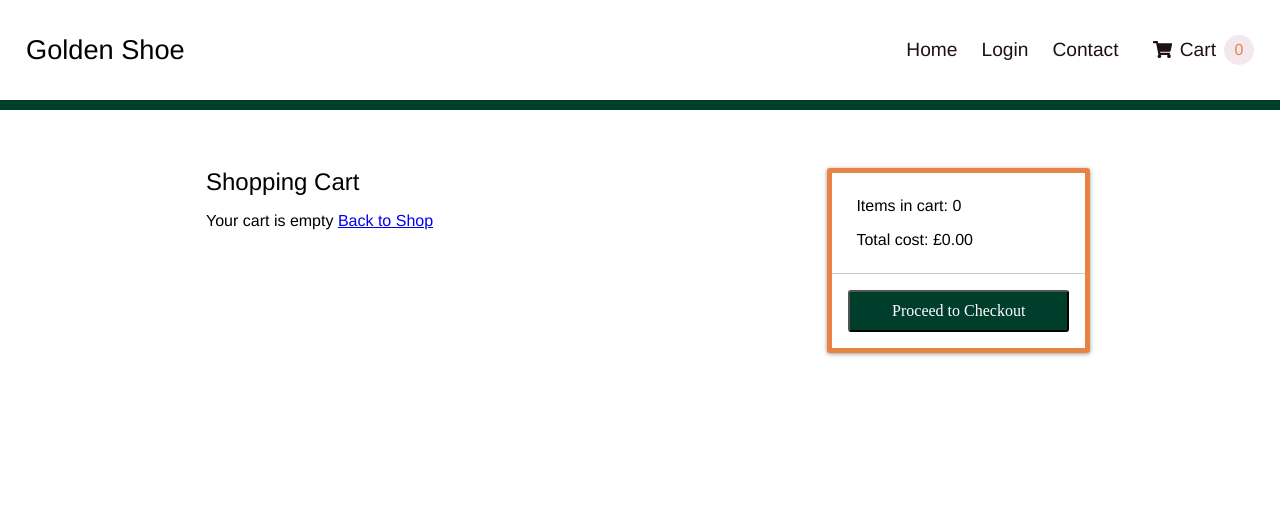
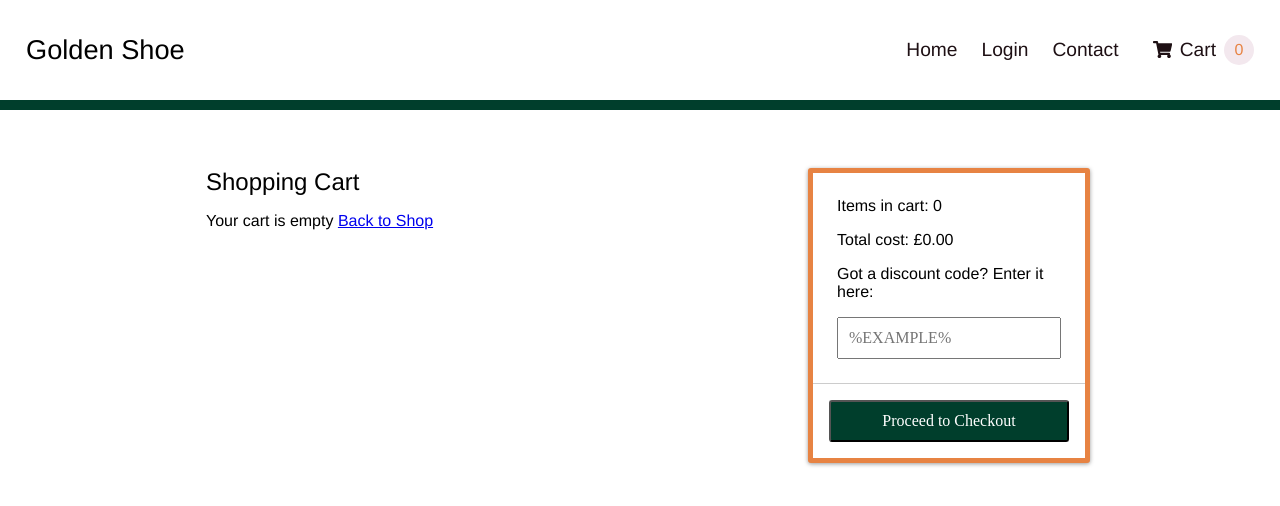
Before and after one commit to katebry/golden-shoe-store, a React (Create React App) app in the folder frontend/: page /cart in a window 1280 px wide. Shown: the top 506 px of the page. Built offline with nearby package versions, Linux system fonts and the light colour scheme.

Commit message:
feat: added discount code field to Cart

```diff
--- a/frontend/src/pages/Cart.js
+++ b/frontend/src/pages/Cart.js
@@ -1,14 +1,26 @@
+import { useState } from "react";
 import "./Cart.css";
 import { CartItem } from "../components/index";
 import { useSelector, useDispatch } from "react-redux";
 import { Link } from "react-router-dom";
 import { addToCart, removeFromCart } from "../redux/actions/cartActions";
+import styled from "styled-components";
+
+const InputWrapper = styled.div`
+  padding: 8px;
+`;
+
+const StyledOfferText = styled.div`
+  font-weight: bold;
+  padding: 8px;
+`
 
 export const CartPage = () => {
   const dispatch = useDispatch();
 
   const cart = useSelector((state) => state.cart);
   const { cartItems } = cart;
+  const [discount, setDiscount] = useState("");
 
   const quantityChangeHandler = (id, quantity) => {
     dispatch(addToCart(id, quantity));
@@ -57,8 +69,17 @@ export const CartPage = () => {
           <p>Items in cart: {getCartCount()}</p>
           <p>Total cost: £{getCartTotal().toFixed(2)}</p>
           {getCartTotal().toFixed(2) >= 60 && (
-            <p>Congratulations, you qualify for our £10 off discount!</p>
+            <StyledOfferText>Congratulations, you qualify for our £10 off discount!</StyledOfferText>
           )}
+          <p>Got a discount code? Enter it here:</p>
+          <InputWrapper>
+            <input
+              type="text"
+              placeholder="%EXAMPLE%"
+              value={discount}
+              onChange={(e) => setDiscount(e.target.value)}
+            />
+          </InputWrapper>
         </div>
         <div>
           <button className="cartpage__btn">Proceed to Checkout</button>
```
